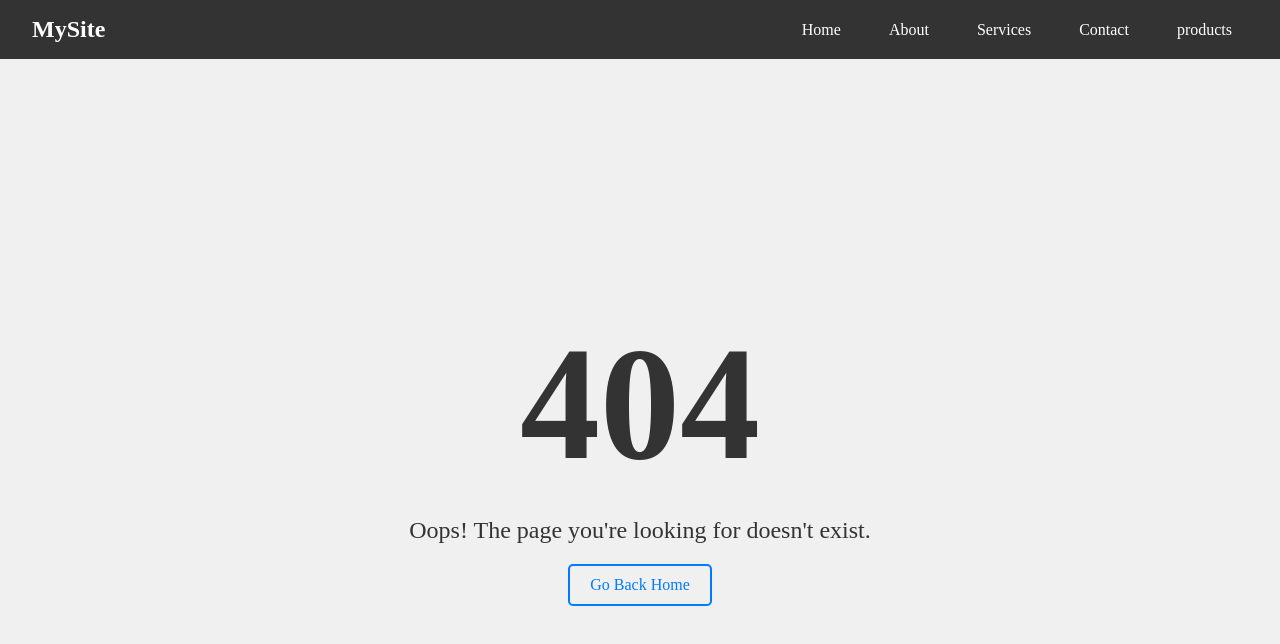
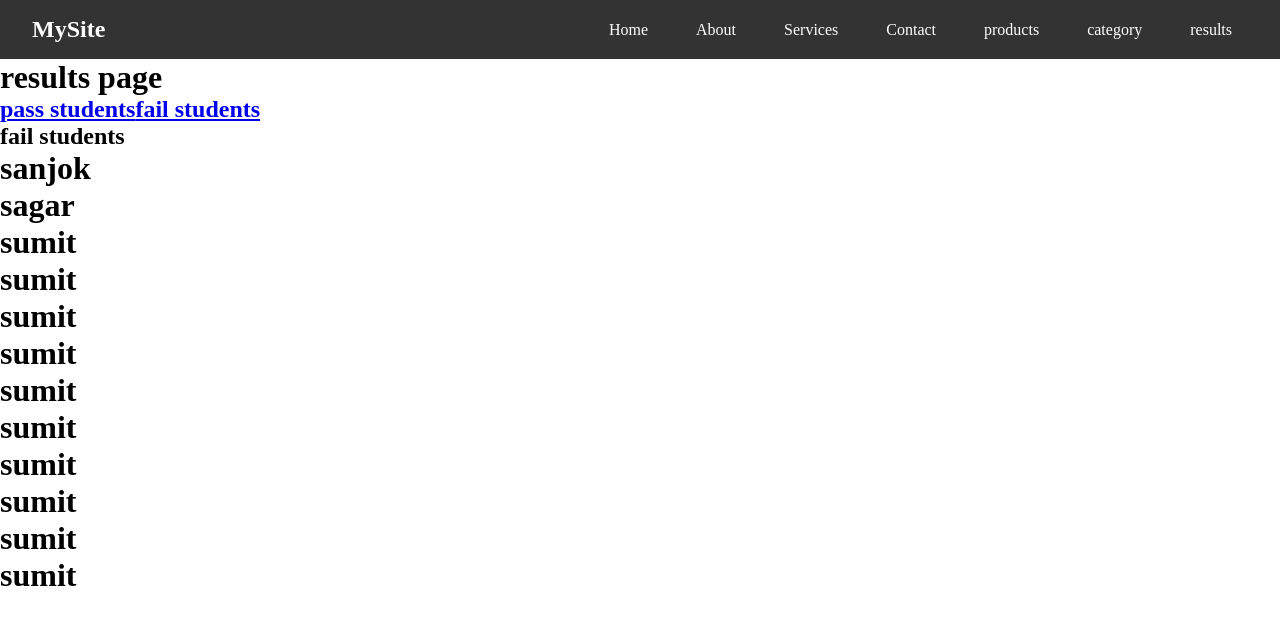
Before and after one commit to sagarregmi2056/reactuseNavigate, a React (Vite) app: page /results/fail in a window 1280 px wide. Before the commit this address had no page. Shown: the top 644 px of the page. Built offline with nearby package versions, Linux system fonts and the light colour scheme.

Commit message:
added data

```diff
--- a/src/App.jsx
+++ b/src/App.jsx
@@ -5,13 +5,19 @@ import Home from "./pages/Home";
 import AboutUs from "./pages/AboutUs";
 import Contact from "./pages/Contact";
 import Services from "./pages/Services";
-import PageNotFound from "./pages/PageNotFound";
+
 import PageBroken from "./pages/PageBroken";
-import College from "./pages/College";
-import Campus from "./pages/Campus";
+
 import Product from "./pages/Product";
 import Tshirt from "./pages/Tshirt";
 import Pant from "./pages/Pant";
+import Category from "./pages/Category";
+import Male from "./pages/Male";
+import Female from "./pages/Female";
+import UserDetails from "./pages/UserDetails";
+import Results from "./pages/Results";
+import Pass from "./pages/Pass";
+import Fail from "./pages/Fail";
 
 function App() {
   return (
@@ -21,16 +27,37 @@ function App() {
       <Routes>
         <Route path="/" element={<Home />} />
         <Route path="/about" element={<AboutUs />} />
-        <Route path="/contact" element={<Contact />} />
+
+        <Route path="/contact" element={<Contact />}>
+          {/* params in react js */}
+          <Route path="user/:id" element={<UserDetails />} />
+        </Route>
 
         <Route path="/services" element={<Services />} />
+
+        <Route path="/category" element={<Category />}>
+          <Route index element={<Female />} />
+
+          <Route path="male" element={<Male />} />
+
+          <Route path="female" element={<Female />} />
+        </Route>
+
         <Route path="/products" element={<Product />}>
+          {/* index route */}
           <Route index element={<Tshirt />} />
-          <Route path="tshirt" element={<Tshirt />} />
+          {/* nested routing */}
+          <Route path="tshirtniceasdsa" element={<Tshirt />} />
           <Route path="pant" element={<Pant />} />
         </Route>
 
         <Route path="*" element={<PageBroken />} />
+
+        <Route path="/results" element={<Results />}>
+          <Route index element={<Fail />} />
+          <Route path="pass" element={<Pass />} />
+          <Route path="fail" element={<Fail />} />
+        </Route>
       </Routes>
     </>
   );
--- a/src/components/Navbar.jsx
+++ b/src/components/Navbar.jsx
@@ -23,6 +23,14 @@ const Navbar = () => {
           <li>
             <Link to="/products">products</Link>
           </li>
+
+          <li>
+            <Link to="/category">category</Link>
+          </li>
+
+          <li>
+            <Link to="/results">results</Link>
+          </li>
         </ul>
       </nav>
     </div>
--- /dev/null
+++ b/src/pages/Category.jsx
@@ -0,0 +1,20 @@
+import { Link, Outlet } from "react-router-dom";
+
+const Category = () => {
+  return (
+    <>
+      <h2>category</h2>
+      <li>
+        <Link to="male">male</Link>
+      </li>
+
+      <li>
+        <Link to="female">female</Link>
+      </li>
+
+      <Outlet />
+    </>
+  );
+};
+
+export default Category;
--- a/src/pages/Contact.jsx
+++ b/src/pages/Contact.jsx
@@ -1,5 +1,33 @@
+import { Link, Outlet } from "react-router-dom";
+
 const Contact = () => {
-  return <div> this is Contact page</div>;
+  return (
+    <>
+      <h1>contact</h1>
+
+      <h1>
+        <Link to="user/1">User1</Link>
+      </h1>
+      <h1>
+        <Link to="user/2">User2</Link>
+      </h1>
+      <h1>
+        <Link to="user/3">User3</Link>
+      </h1>
+
+      <h1>
+        <Link to="user/4">User4</Link>
+      </h1>
+      <h1>
+        <Link to="user/admin">admin</Link>
+      </h1>
+
+      <h1>
+        <Link to="user/5">User5</Link>
+      </h1>
+      <Outlet />
+    </>
+  );
 };
 
 export default Contact;
--- /dev/null
+++ b/src/pages/Fail.jsx
@@ -0,0 +1,23 @@
+import React from "react";
+
+const Fail = () => {
+  return (
+    <>
+      <h2>fail students</h2>
+      <h1>sanjok</h1>
+      <h1>sagar</h1>
+      <h1>sumit</h1>
+      <h1>sumit</h1>
+      <h1>sumit</h1>
+      <h1>sumit</h1>
+      <h1>sumit</h1>
+      <h1>sumit</h1>
+      <h1>sumit</h1>
+      <h1>sumit</h1>
+      <h1>sumit</h1>
+      <h1>sumit</h1>
+    </>
+  );
+};
+
+export default Fail;
--- /dev/null
+++ b/src/pages/Female.jsx
@@ -0,0 +1,19 @@
+import React from "react";
+
+const Female = () => {
+  return (
+    <>
+      <h1>Female</h1>
+
+      <li>sita</li>
+
+      <li>shakti</li>
+
+      <li>anita</li>
+      <li>suju</li>
+      <li>shraddhu</li>
+    </>
+  );
+};
+
+export default Female;
--- /dev/null
+++ b/src/pages/Male.jsx
@@ -0,0 +1,20 @@
+import React from "react";
+
+const Male = () => {
+  return (
+    <>
+      <h2>male</h2>
+      <li>sitaram</li>
+      <li>raju</li>
+      <li>chaitanya</li>
+      <li>praveen</li>
+      <li>gokul</li>
+      <li>srinivas</li>
+      <li>rahul</li>
+      <li>shiva</li>
+      <li>sumith</li>
+    </>
+  );
+};
+
+export default Male;
--- /dev/null
+++ b/src/pages/Pass.jsx
@@ -0,0 +1,17 @@
+import React from "react";
+
+const Pass = () => {
+  return (
+    <>
+      <h1>pass</h1>
+      <h2>sagar </h2>
+      <h2>sachin</h2>
+      <h2>rahul</h2>
+      <h2>rahul</h2>
+      <h2>rahul</h2>
+      <h2>rahul</h2>
+    </>
+  );
+};
+
+export default Pass;
--- a/src/pages/Product.jsx
+++ b/src/pages/Product.jsx
@@ -5,7 +5,7 @@ const Product = () => {
     <>
       <h2>Hi i am product page</h2>
       <h2>
-        <Link to="tshirt">tshirt</Link>
+        <Link to="tshirtniceasdsa">tshirt</Link>
       </h2>
 
       <h2>
--- /dev/null
+++ b/src/pages/Results.jsx
@@ -0,0 +1,17 @@
+import React from "react";
+import { Link, Outlet } from "react-router-dom";
+
+const Results = () => {
+  return (
+    <>
+      <h1>results page</h1>
+      <h2>
+        <Link to="pass">pass students</Link>
+        <Link to="fail">fail students</Link>
+      </h2>
+      <Outlet />
+    </>
+  );
+};
+
+export default Results;
--- /dev/null
+++ b/src/pages/UserDetails.jsx
@@ -0,0 +1,18 @@
+import { useParams } from "react-router-dom";
+
+const UserDetails = () => {
+  // use params hook
+
+  // use navigate hook
+  const timroid = useParams();
+
+  console.log(timroid.id);
+
+  return (
+    <>
+      <h1>This is your userid/name {timroid.id}</h1>
+    </>
+  );
+};
+
+export default UserDetails;
```
